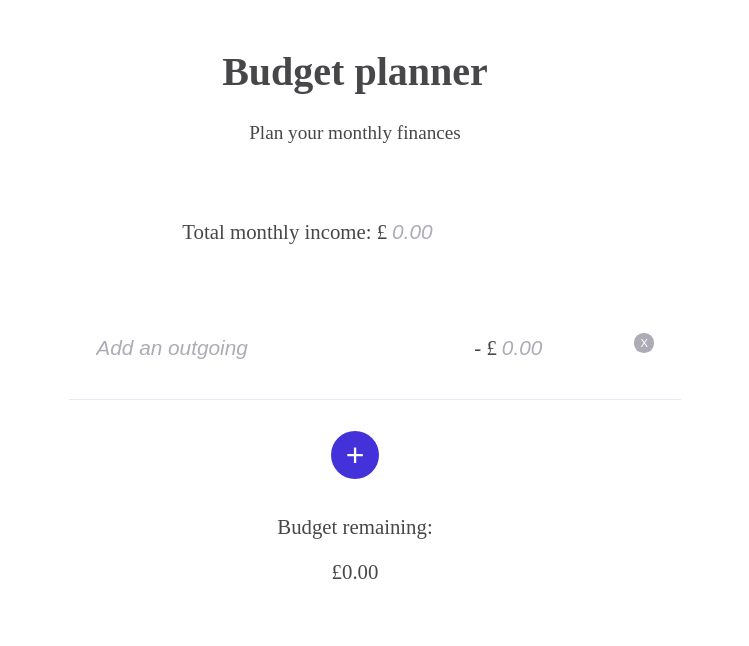
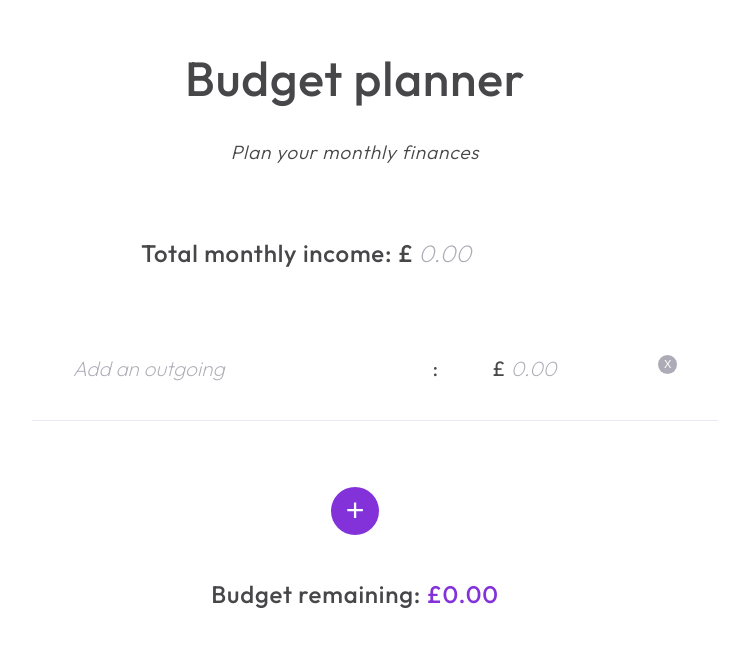
Before and after one commit to Chl0e-g/react-budget-planner, a React (Create React App) app: page / in a window 1280 px wide. Shown: the top 646 px of the page, without its empty margins (285-1034 px from the left). Built offline with nearby package versions, Linux system fonts and the light colour scheme; the HTML template or start-up script is replaced by a standard one.

Commit message:
adds extra styling

```diff
--- a/public/index.html
+++ b/public/index.html
@@ -3,12 +3,15 @@
   <head>
     <meta charset="utf-8" />
     <link rel="icon" href="%PUBLIC_URL%/favicon.ico" />
+    <link rel="preconnect" href="https://fonts.googleapis.com" />
+    <link rel="preconnect" href="https://fonts.gstatic.com" crossorigin />
+    <link
+      href="https://fonts.googleapis.com/css2?family=Outfit:wght@100;200;300;400;500&display=swap"
+      rel="stylesheet"
+    />
     <meta name="viewport" content="width=device-width, initial-scale=1" />
     <meta name="theme-color" content="#000000" />
-    <meta
-      name="Budget planner"
-      content="Personal budget planner web app"
-    />
+    <meta name="Budget planner" content="Personal budget planner web app" />
     <title>Budget Planner</title>
   </head>
   <body>
--- a/src/App.css
+++ b/src/App.css
@@ -5,6 +5,9 @@
   max-width: 800px;
   margin: 0 auto;
   color: #474649;
+  font-family: 'Outfit';
+  font-weight: 400;
+  letter-spacing: .05rem;
 }
 
 header {
@@ -17,7 +20,8 @@ div {
 }
 
 h1 {
-  font-size: 2.5rem;
+  font-size: 3rem;
+  font-weight: 500;
 }
 
 label,
@@ -29,32 +33,55 @@ input, span {
 
 header p {
   font-size: 1.2rem;
+  font-weight: 300;
+  font-style: italic;
+}
+
+.total-label {
+  font-weight: 500;
+  font-size: 1.5rem;
+  letter-spacing: .05rem;
 }
 
 input {
-  width: 60%;
+  width: 50%;
   border: none;
   border-bottom: 3px solid transparent;
   height: 1.3rem;
   margin: 0px 5px;
   padding: 8px 0px;
+  color: #8332D9;
+  font-family: 'Outfit';
+  font-weight: 400;
+}
+
+.money-input {
+  width: 20%;
+  margin: 30px 5px;
+  color: #474649;
+}
+
+.income-input {
+  font-size: 1.5rem;
+}
+
+.outgoing-separator {
+  margin-left: 1%;
+  margin-right: 7%
 }
 
 input:focus, input:hover {
   outline: none;
   border-bottom-width: 3px;
   border-bottom-style: solid;
-  border-image: linear-gradient(90deg, rgba(67,50,218,1) 2%, rgba(192,53,246,1) 98%) 1;
+  border-image: linear-gradient(90deg, #8332D9 2%, rgb(251, 88, 164) 98%) 1;
 }
 
 input::placeholder {
   font-style: italic;
   color: #adabb5;
-}
-
-.money-input {
-  width: 20%;
-  margin: 30px 5px;
+  font-family: 'Outfit';
+  font-weight: 200;
 }
 
 .outgoing-row {
@@ -68,8 +95,8 @@ button {
   height: 3rem;
   border: none;
   color: white;
-  background-color: #4332da;
-  margin: 15px 0px;
+  background-color: #8332D9;
+  margin: 50px 0px 20px 0px;
 }
 
 button:hover {
@@ -79,7 +106,7 @@ button:hover {
 
 button:active {
   box-shadow: 0px 0px 3px 2px #76757c;
-  background-color: #3527b3;
+  background-color: #6324a7;
 }
 
 .delete-button {
@@ -95,6 +122,13 @@ button:active {
   box-shadow: 0px 0px 2px 1px #adabb5;
 }
 
+.total-money {
+  display: inline;
+  color:#8332D9;
+  font-size: 1.5rem;
+  font-weight: 500;
+}
+
 .delete-button:active {
   box-shadow: 0px 0px 2px 1px #76757c;
   background-color: #57565a;
--- a/src/components/Budget.js
+++ b/src/components/Budget.js
@@ -39,11 +39,11 @@ const Budget = () => {
         setOutgoingData={setOutgoingData}
       />
       <button onClick={addOutgoing}>+</button>
-      <p>Budget remaining: </p>
-      <BudgetRemaining
+      <p className="total-label">Budget remaining: <BudgetRemaining
         income={income.incomeValue}
         outgoingData={outgoingData}
-      />
+      /></p>
+
     </div>
   );
 };
--- a/src/components/BudgetRemaining.js
+++ b/src/components/BudgetRemaining.js
@@ -4,13 +4,13 @@ const BudgetRemaining = ({ income, outgoingData }) => {
     return <span>£</span>;
   }
   outgoingData.forEach((outgoing) => {
-    if (outgoing.removed || isNaN(outgoing.money) === true) {
-      return;
+    if (outgoing.removed || isNaN(outgoing.money)) {
+      return <span>£</span>;
     } else {
       budget -= outgoing.money;
     }
   });
-  return <span>£{budget.toFixed(2)}</span>;
+  return <span className="total-label total-money">£{Number(budget).toFixed(2)}</span>;
 };
 
 export default BudgetRemaining;
--- a/src/components/Outgoing.js
+++ b/src/components/Outgoing.js
@@ -67,7 +67,7 @@ const Outgoing = ({ outgoingData, setOutgoingData }) => {
                 onChange={changeOutgoingName}
                 index={i}
               ></input>{" "}
-              - £
+              <span className="outgoing-separator">: </span><span>£</span>
               <input
                 type="text"
                 placeholder="0.00"
--- a/src/components/TotalIncome.js
+++ b/src/components/TotalIncome.js
@@ -19,7 +19,7 @@ const TotalIncome = ({ income, setIncome, showDecimals }) => {
 
   return (
     <form>
-      <label>
+      <label className="total-label">
         Total monthly income: £
         <input
           type="text"
@@ -27,7 +27,7 @@ const TotalIncome = ({ income, setIncome, showDecimals }) => {
           onChange={changeIncome}
           onBlur={showDecimals}
           value={income.incomeValue}
-          className={`money-input ${income.incomeValid}`}
+          className={`money-input ${income.incomeValid} income-input`}
         ></input>
       </label>
     </form>
```
